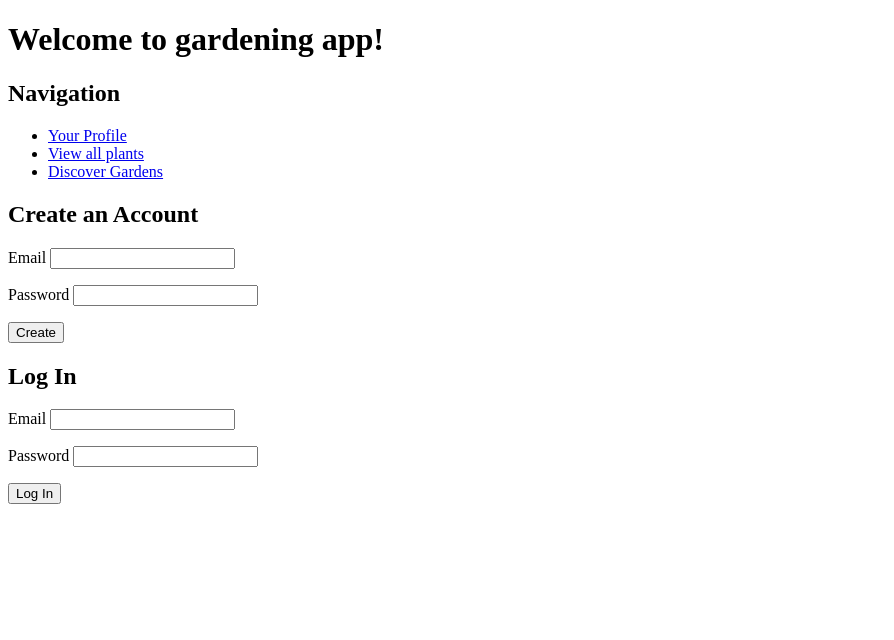
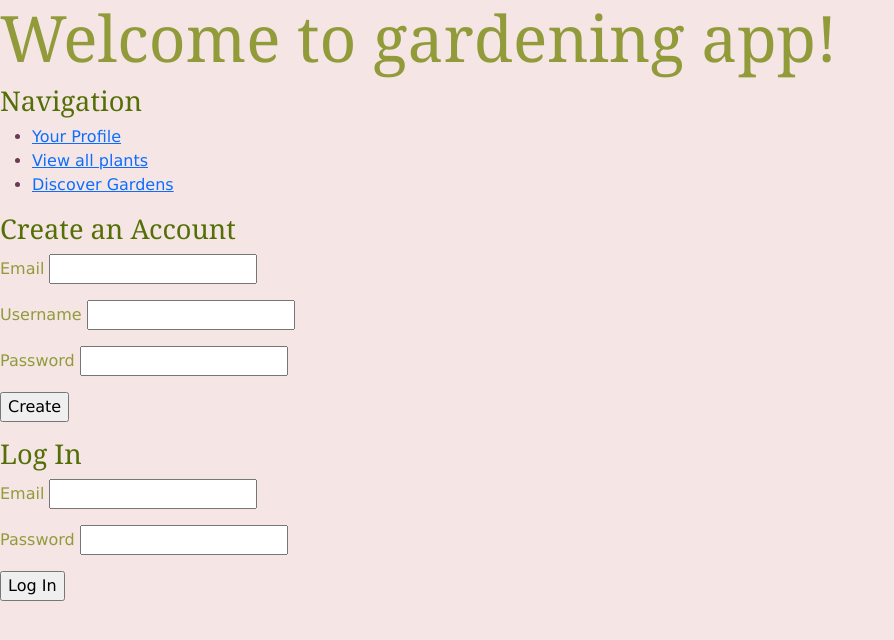
Before and after one commit to gallubka/gardens-project, a Flask app: page / in a window 1280 px wide. Shown: the top 640 px of the page, without its empty margins (0-894 px from the left). Run offline with Flask 2, Linux system fonts and the light colour scheme.

Commit message:
added javascript to change username

```diff
--- a/crud.py
+++ b/crud.py
@@ -4,10 +4,10 @@ from model import db, User, Garden, Plant, GardenPlants, NativeTo, Places, conne
 
 
 # Functions start here!
-def create_user(email, password):
+def create_user(email, username, password):
     """Create and return a new user."""
 
-    user = User(email=email, password=password)
+    user = User(email=email, username=username, password=password)
     return user
 
 
@@ -42,7 +42,7 @@ def get_user_by_id(user_id):
     return User.query.get(user_id)
 
 def get_user_by_email(email):
-    user = User.query.filter(email == User.email).first()
+    user = User.query.filter(User.email == email).first()
     return user
 
 def get_garden_by_id(garden_id):
--- a/model.py
+++ b/model.py
@@ -12,6 +12,8 @@ class User(db.Model):
     __tablename__ = 'users'
 
     user_id = db.Column(db.Integer, autoincrement=True, primary_key=True)
+
+    username = db.Column(db.String)
 
     email = db.Column(db.String, unique=True)
 
--- a/requirements.txt
+++ b/requirements.txt
@@ -7,3 +7,4 @@ MarkupSafe==2.0.1
 psycopg2-binary==2.9.3
 SQLAlchemy==1.4.18
 Werkzeug==2.0.1
+requests==2.26.0
--- a/seed_database.py
+++ b/seed_database.py
@@ -11,13 +11,15 @@ os.system("dropdb gardens")
 os.system("createdb gardens")
 
 model.connect_to_db(server.app)
+server.app.app_context().push()
 model.db.create_all()
 
 for n in range(10):
-    email = f'user{n}@test.com'  # Voila! A unique email!
+    email = f'user{n}@test.com'
+    username = f'user{n}'
     password = 'test'
 
-    new_user = crud.create_user(email, password)
+    new_user = crud.create_user(email, username, password)
     model.db.session.add(new_user)
 
 response = requests.get("https://perenual.com/api/species-list?key=sk-HbCe6538426d9ecb42677")
--- a/server.py
+++ b/server.py
@@ -1,7 +1,7 @@
 """Server for movie ratings app."""
 
 from flask import (Flask, render_template, request, flash, session,
-                   redirect)
+                   redirect, jsonify)
 from jinja2 import StrictUndefined
 from model import connect_to_db, db
 import crud
@@ -25,14 +25,17 @@ def homepage():
 def register_user():
     '''registers a user'''
     email = request.form.get('email')
+    username = request.form.get('username')
     password = request.form.get('password')
     user = crud.get_user_by_email(email)
     if user:
         flash('A user with that email already exists. Please log in or try a different email.')
-    else:
-        db.session.add(crud.create_user(email, password))
+    elif email and password:
+        db.session.add(crud.create_user(email, username, password))
         db.session.commit()
         flash('Your account was created. Please log in.')
+    else:
+        flash('Please enter an email and a password to create an account.')
 
     return redirect('/')
 
@@ -195,9 +198,22 @@ def search_plants():
     return render_template('search-results.html', our_plants=list_our_plants)
 
 
+@app.route('/change_username', methods=['POST'])
+def change_username():
+    new_username = request.json.get('new_username')
+    user_id = request.json.get('user_id')
+
+    user = crud.get_user_by_id(int(user_id))
+
+    user.username = new_username
+
+    db.session.commit()
+
+    return jsonify({'msg': 'Successfully changed!', 'newname': new_username})
 
 
 
 if __name__ == '__main__':
     connect_to_db(app)
+    app.app_context().push()
     app.run(host='0.0.0.0', debug=True)
--- /dev/null
+++ b/static/style.css
@@ -0,0 +1,41 @@
+body {
+    background-color: rgb(246, 229, 229);
+}
+
+h1 {
+    font-family:Georgia, 'Times New Roman', Times, serif;
+    color: #919B3A;
+    font-weight: lighter;
+    font-size: 400%;
+}
+
+p {
+    font-family:'Lucida Sans', 'Lucida Sans Regular', 'Lucida Grande', 'Lucida Sans Unicode', Geneva, Verdana, sans-serif;
+    color: #919B3A;
+}
+
+h2 {
+    font-family:Georgia, 'Times New Roman', Times, serif;
+    color: #536F05;
+    font-weight: lighter;
+    font-size: 170%;
+}
+
+li {
+    color: #6D3952;
+    font-family:'Lucida Sans', 'Lucida Sans Regular', 'Lucida Grande', 'Lucida Sans Unicode', Geneva, Verdana, sans-serif;
+
+}
+
+.flash-msg {
+    color:#6D3952;
+    background-color: #CACECF;
+}
+
+/* .navigation {
+
+} */
+
+/* #update_username {
+    /* display : none;
+}*/
--- a/templates/base.html
+++ b/templates/base.html
@@ -6,6 +6,11 @@
     <title>
       {% block title %}{% endblock %}
     </title>
+
+    <link href="https://cdn.jsdelivr.net/npm/bootstrap@5.0.2/dist/css/bootstrap.min.css" rel="stylesheet" integrity="sha384-EVSTQN3/azprG1Anm3QDgpJLIm9Nao0Yz1ztcQTwFspd3yD65VohhpuuCOmLASjC" crossorigin="anonymous">
+
+    <link rel="stylesheet"
+      href="/static/style.css">
 
     {% block head %}{% endblock %}
   </head>
--- a/templates/homepage.html
+++ b/templates/homepage.html
@@ -2,14 +2,18 @@
 {% block title %}Gardens Home{% endblock %}
 
 {% block body %}
+
+
     <h1>Welcome to gardening app!</h1>
-
+    <nav class="navigation">
       <h2>Navigation</h2>
       <ul>
         <li><a href="/profile">Your Profile</a></li>
         <li><a href="/plants">View all plants</a></li>
         <li><a href="/gardens">Discover Gardens</a></li>
       </ul>
+    </nav>
+
 
     {% if 'user' not in session %}
 
@@ -17,6 +21,10 @@
     <form action="/users" method="POST">
       <p>
         Email <input type="text" name="email">
+      </p>
+
+      <p>
+        Username <input type="text" name="username">
       </p>
 
       <p>
@@ -56,5 +64,7 @@
 
     </form>
 
+
+
   {% endif %}
 {% endblock %}
```
Also changed, not shown: design_ideas.txt (added, +15 -0 lines), static/name_changer.js (added, +37 -0 lines), templates/profile.html (+9 -1 lines), 1 other file. Lines whose indentation alone changed are shown as unchanged.
